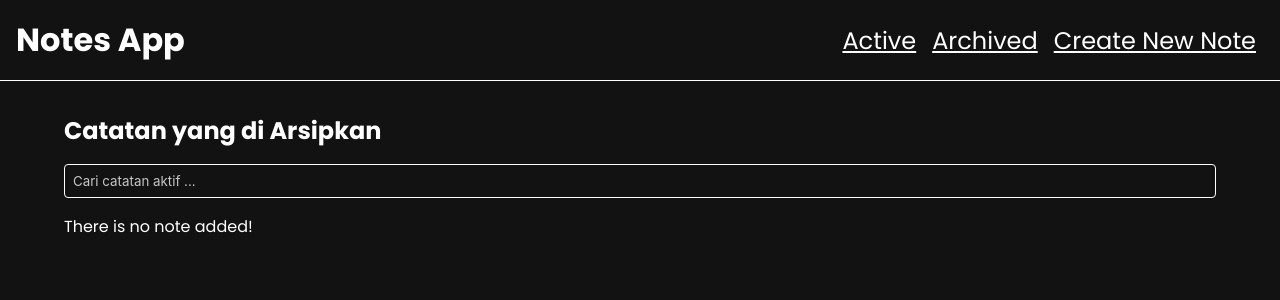
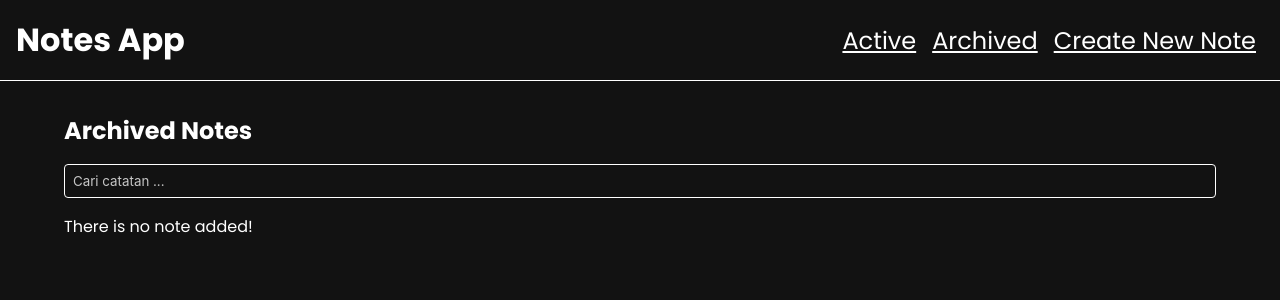
Before and after one commit to rfsyhb/reactlearn-spa-personal-note, a React (Vite) app: page /archived in a window 1280 px wide. Shown: the top 300 px of the page. Built offline with nearby package versions, Linux system fonts and the light colour scheme.

Commit message:
update search title dan placeholder

```diff
--- a/src/components/SearchBar.jsx
+++ b/src/components/SearchBar.jsx
@@ -7,7 +7,7 @@ function SearchBar({ title, keyword, keywordChange }) {
       <h2>{title}</h2>
       <input
         type="text"
-        placeholder="Cari catatan aktif ..."
+        placeholder="Cari catatan ..."
         value={keyword}
         onChange={(event) => keywordChange(event.target.value)}
       />
--- a/src/pages/ArchivedPage.jsx
+++ b/src/pages/ArchivedPage.jsx
@@ -49,7 +49,7 @@ class ArchivedPage extends React.Component {
     return (
       <section>
         <SearchBar
-          title="Catatan yang di Arsipkan"
+          title="Archived Notes"
           keyword={this.state.keyword}
           keywordChange={this.onSearchChangeHandler}
         />
--- a/src/pages/HomePage.jsx
+++ b/src/pages/HomePage.jsx
@@ -1,7 +1,7 @@
 import React from "react";
 import NotesList from "../components/NotesList";
 import SearchBar from "../components/SearchBar";
-import { getAllNotes } from "../utils/local-data";
+import { getActiveNotes } from "../utils/local-data";
 import { useSearchParams } from "react-router-dom";
 import PropTypes from 'prop-types'
 
@@ -28,7 +28,7 @@ class HomePage extends React.Component {
     super(props);
 
     this.state = {
-      notes: getAllNotes(),
+      notes: getActiveNotes(),
       keyword: props.defaultKeyword || "",
     };
   }
@@ -55,7 +55,7 @@ class HomePage extends React.Component {
     return (
       <section>
         <SearchBar
-          title="Catatan Aktif"
+          title="Active Notes"
           keyword={this.state.keyword}
           keywordChange={this.onSearchChangeHandler}
         />
```
